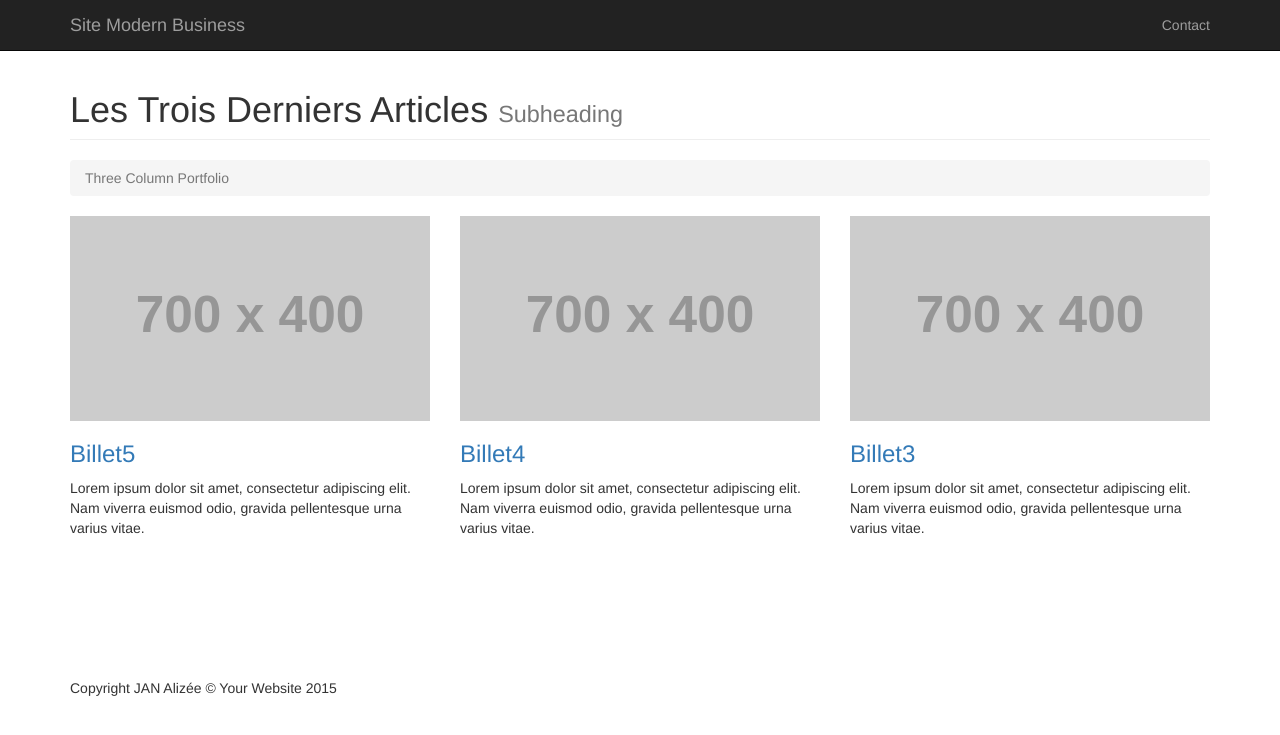
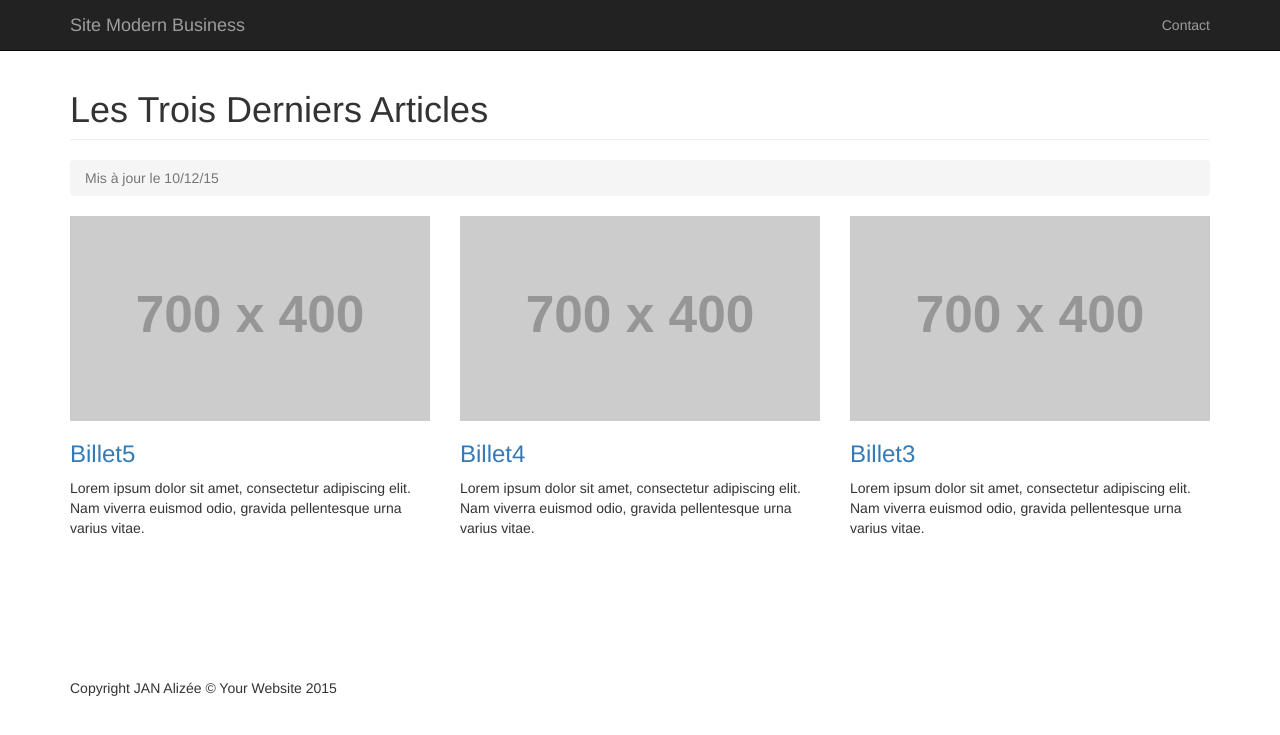
Before and after one commit to janalizee/janalizee.github.io, a Jekyll site: the page built from index.md, in a window 1280 px wide. Shown: the top 735 px of the page. Built offline with Jekyll 4.4.1, drawn with Linux system fonts in a browser that asks for light colours; nearby versions of some CDN libraries; library files that are not in the unit come from our copies.

Commit message:
mise en page

```diff
--- a/_layouts/default.html
+++ b/_layouts/default.html
@@ -36,11 +36,9 @@
 		<div class="container">
 		<div class="row">
             <div class="col-lg-12">
-                <h1 class="page-header">Les Trois Derniers Articles
-                    <small>Subheading</small>
-                </h1>
+                <h1 class="page-header">Les Trois Derniers Articles</h1>
                 <ol class="breadcrumb">
-                    <li class="active">Three Column Portfolio</li>
+                    <li class="active">Mis à jour le 10/12/15</li>
                 </ol>
             </div>
         </div>
```
